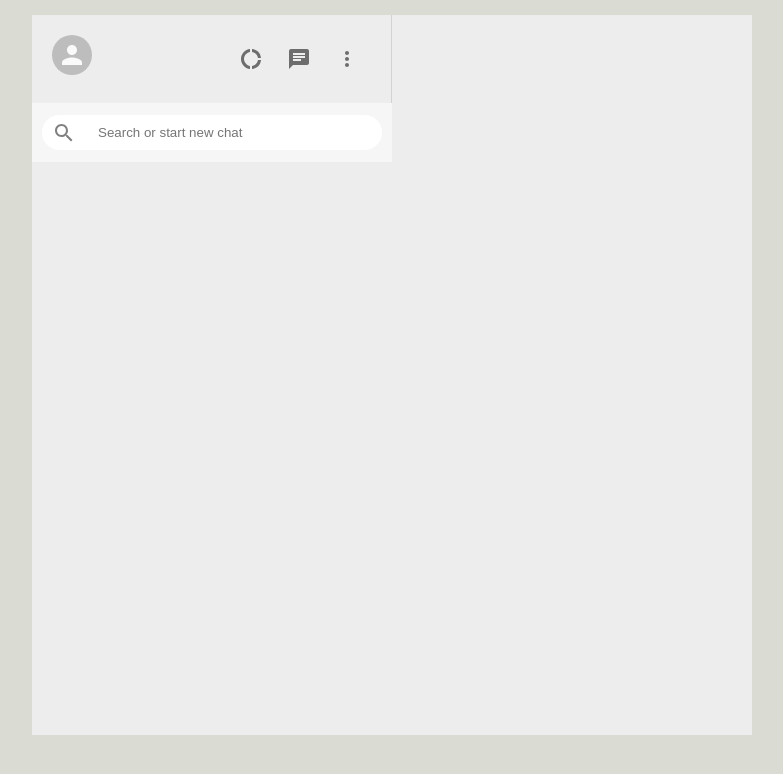
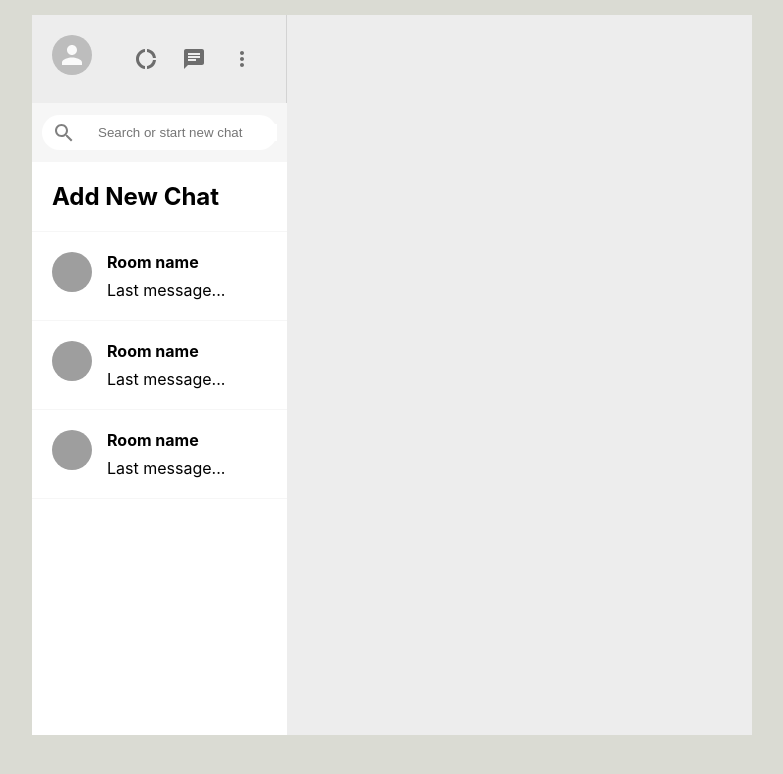
Before and after one commit to Krunal01/WhatsApp-Clone, a React (Create React App) app: page / in a window 1280 px wide. Shown: the top 774 px of the page, without its empty margins (248-1031 px from the left). Built offline with nearby package versions, Linux system fonts and the light colour scheme; grey boxes are pictures that could not be loaded.

Commit message:
half sidebar complete

```diff
--- a/src/Sidebar.css
+++ b/src/Sidebar.css
@@ -1,7 +1,7 @@
 .sidebar{
     display: flex;
     flex-direction: column;
-    flex: 0.5;
+    flex: 0.35;
 }
 .sidebar__search{
     display: flex;
@@ -42,3 +42,8 @@
     margin-right: 2vw;
     font-size: 24px !important;
 }
+.sidebar__chats{
+    background-color: white;
+    flex: 1;
+    overflow: scroll;
+}
--- a/src/Sidebar.js
+++ b/src/Sidebar.js
@@ -8,6 +8,7 @@ import IconButton from "@material-ui/core/IconButton";
 // import DonutLargeIcon from "@material-ui/core/icons/DonutLargeIcon";
 
 import { SearchOutlined } from "@material-ui/icons";
+import SidebarChat from "./SidebarChat";
 
 function Sidebar() {
   return (
@@ -28,13 +29,20 @@ function Sidebar() {
           </IconButton>
         </div>
       </div>
+
       <div className="sidebar__search">
         <div className="sidebar__searchContainer">
           <SearchOutlined />
           <input placeholder="Search or start new chat " type="text" />
         </div>
       </div>
-      <div className="sidebar__chats"></div>
+
+      <div className="sidebar__chats">
+        <SidebarChat addNewChat />
+        <SidebarChat />
+        <SidebarChat />
+        <SidebarChat />
+      </div>
     </div>
   );
 }
--- /dev/null
+++ b/src/SidebarChat.css
@@ -0,0 +1,16 @@
+.sidebarChat{
+    display: flex;
+    padding: 20px;
+    cursor: pointer;
+    border-bottom: 1px solid #f6f6f6;
+}
+.sidebarChat:hover{
+    background-color: #ebebeb;
+}
+.sidebarChat__info > h2{
+    font-size: 16px;
+    margin-bottom: 8px;
+}
+.sidebarChat__info{
+    margin-left: 15px;
+}
--- /dev/null
+++ b/src/SidebarChat.js
@@ -0,0 +1,33 @@
+import React, { useEffect, useState } from "react";
+import Avatar from "@material-ui/core/Avatar";
+import "./SidebarChat.css";
+
+function SidebarChat({ addNewChat }) {
+  const [seed, setSeed] = useState("");
+  useEffect(() => {
+    setSeed(Math.floor(Math.random() * 5000));
+  }, []);
+  const createChat = () => {
+    const roomName = prompt("Enter name for chat");
+
+    if (roomName) {
+      //database stuff
+    }
+  };
+
+  return !addNewChat ? (
+    <div className="sidebarChat">
+      <Avatar src={`https://avatars.dicebear.com/api/human/${seed}.svg`} />
+      <div className="sidebarChat__info">
+        <h2>Room name</h2>
+        <p>Last message...</p>
+      </div>
+    </div>
+  ) : (
+    <div onClick={createChat} className="sidebarChat">
+      <h2>Add New Chat</h2>
+    </div>
+  );
+}
+
+export default SidebarChat;
```
